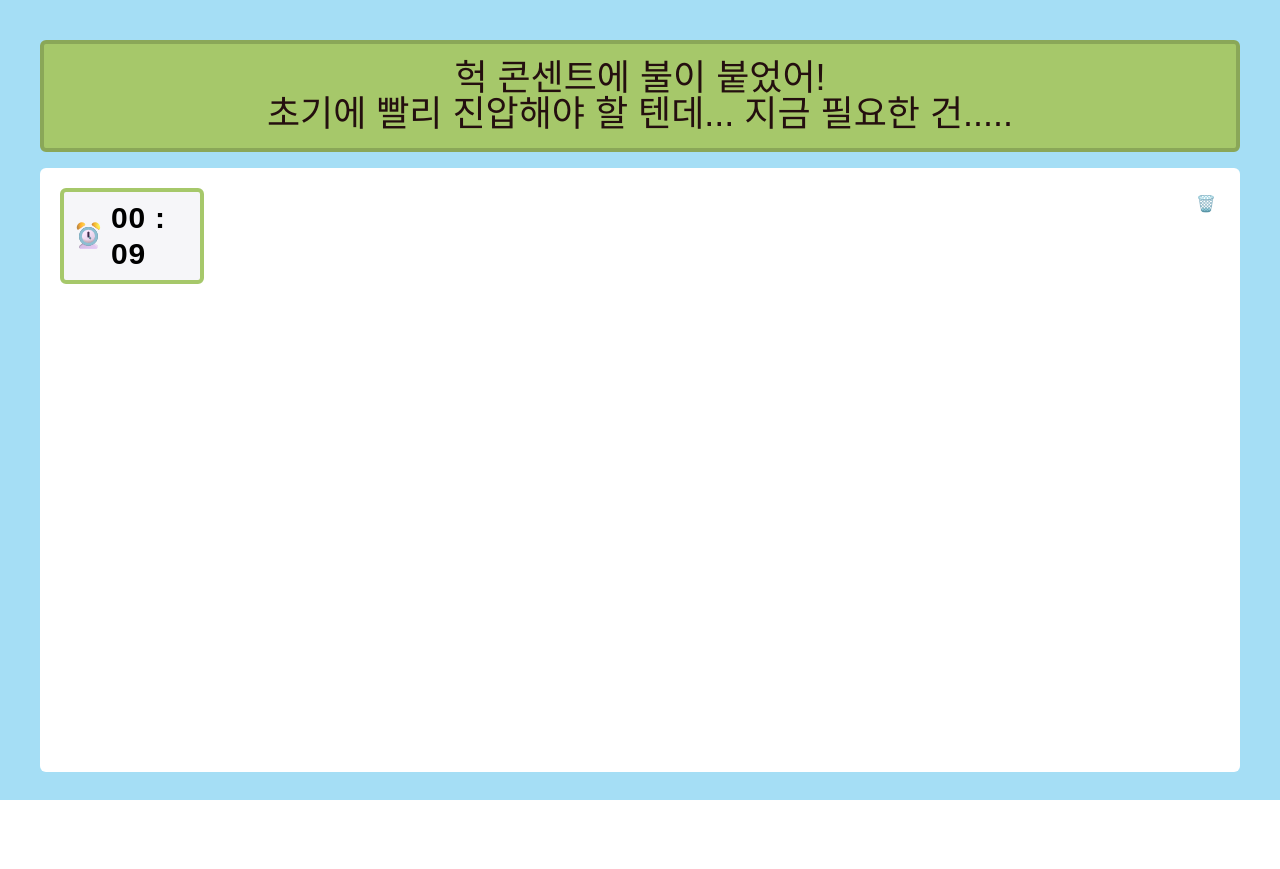
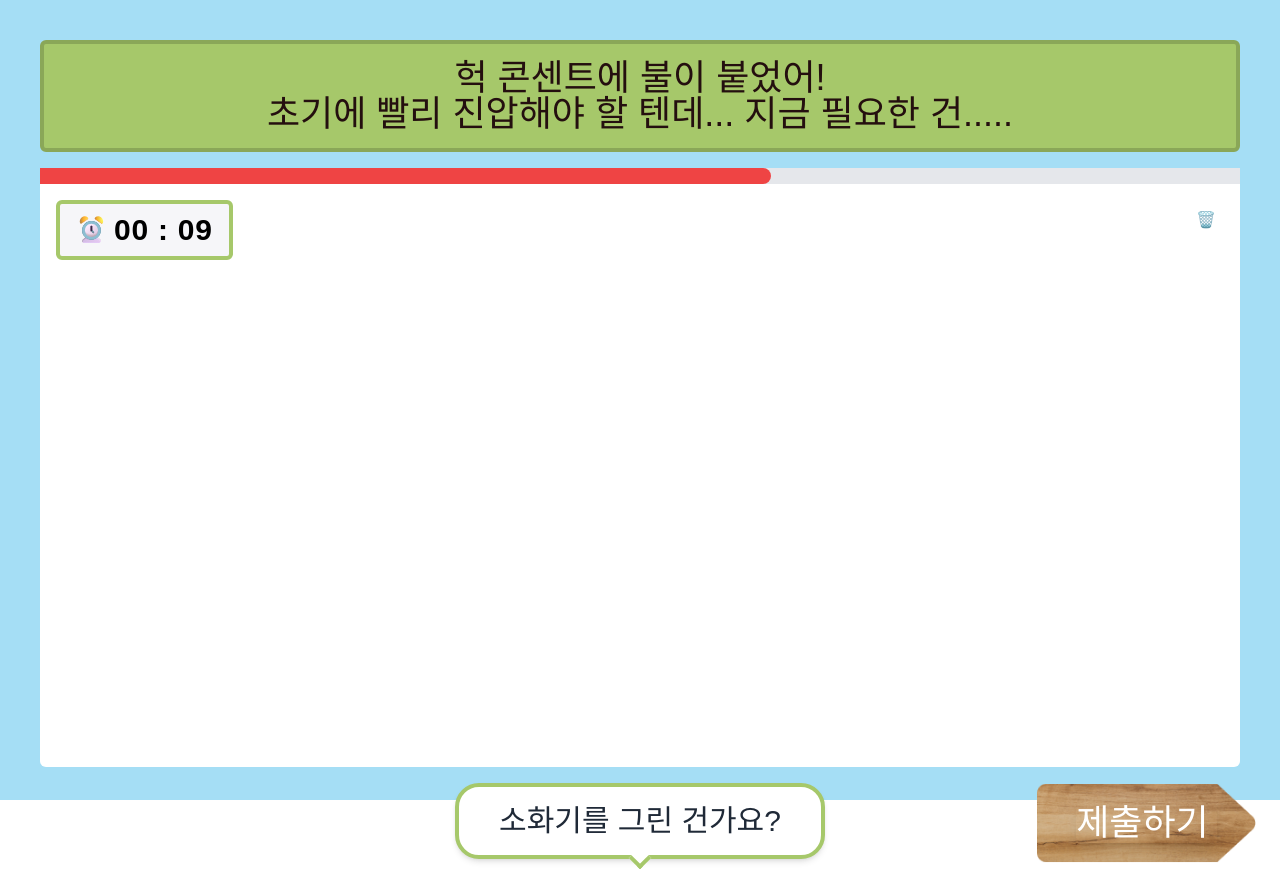
Before and after one commit to mysafedraw/Infra, a Next.js app in the folder frontend/: page /draw/1 in a window 1280 px wide. Before the commit the page ends 800 px from the top, so only its background shows below. Built offline with nearby package versions, Linux system fonts and the light colour scheme; a web font is replaced by a local one.

Commit message:
feat: 레이아웃 정리 및 말풍선 컴포넌트 구현

```diff
--- a/frontend/src/app/draw/[id]/page.tsx
+++ b/frontend/src/app/draw/[id]/page.tsx
@@ -2,22 +2,49 @@
 
 import DrawingBoard from '@/app/draw/components/DrawingBoard'
 import DrawTimer from '@/app/draw/components/DrawTimer'
-import QuestionBoard from '@/app/draw/components/QuestionBoard'
+import Image from 'next/image'
+import ProgressBarTimer from '@/app/draw/components/ProgressBarTimer'
+import QuestionBubble from '../components/QuestionBubble'
 
 export default function Draw() {
-  const question =
+  const scenario =
     '헉 콘센트에 불이 붙었어!\n초기에 빨리 진압해야 할 텐데... 지금 필요한 건.....'
+
+  const question = '소화기를 그린 건가요?'
 
   const handleNext = () => {}
 
   return (
-    <div className="p-10 w-screen h-screen bg-secondary-500 flex flex-col">
-      <QuestionBoard content={question} />
-      <div className="mt-4 flex-1 relative">
+    <div className="h-screen w-full bg-secondary-500 flex flex-col p-10">
+      {/* 시나리오 말풍선 문장 */}
+      <div className="flex py-4 px-2 bg-primary-600 border-4 border-primary-700 w-full rounded-md justify-center">
+        <p className="whitespace-pre-wrap leading-9 text-center text-text text-4xl select-none">
+          {scenario}
+        </p>
+      </div>
+      {/* 그림판 */}
+      <div className="relative mt-4">
         <DrawingBoard />
-        <div className="absolute left-1 top-1">
-          <DrawTimer initialTime={14} handleTimeEnd={handleNext} />
+        <ProgressBarTimer initialTime={14} handleTimeEnd={handleNext} />
+        <DrawTimer initialTime={14} handleTimeEnd={handleNext} />
+      </div>
+      <div className="flex mt-4">
+        <div className="flex justify-center w-full">
+          <QuestionBubble content={question} />
         </div>
+        <button className="absolute right-6 flex items-center justify-center">
+          <Image
+            src="/images/wood-arrow.png"
+            alt="next"
+            width={241}
+            height={88}
+            className="h-20 w-auto"
+            priority
+          />
+          <p className="absolute text-white text-4xl shadow-lg pr-2">
+            제출하기
+          </p>
+        </button>
       </div>
     </div>
   )
--- a/frontend/src/app/draw/components/DrawTimer/index.tsx
+++ b/frontend/src/app/draw/components/DrawTimer/index.tsx
@@ -50,7 +50,7 @@ export default function DrawTimer({
 
   return (
     <div
-      className={`absolute left-4 top-4 rounded-md px-4 py-2 min-w-36 flex justify-center items-center gap-2 border-4 bg-gray-light select-none ${
+      className={`absolute left-4 top-8 rounded-md px-4 py-2 min-w-36 flex justify-center items-center gap-2 border-4 bg-gray-light select-none ${
         time <= 10 && isBlinking
           ? 'border-red-500 text-red-500'
           : 'border-primary-600 '
--- a/frontend/src/app/draw/components/DrawingBoard/index.tsx
+++ b/frontend/src/app/draw/components/DrawingBoard/index.tsx
@@ -27,7 +27,7 @@ export default function DrawingBoard() {
       if (!container) return
 
       const containerWidth = container.clientWidth
-      const containerHeight = container.clientHeight
+      const containerHeight = container.clientHeight - 5
 
       const dpr = window.devicePixelRatio || 1
       setScale(dpr)
@@ -169,11 +169,11 @@ export default function DrawingBoard() {
 
   return (
     <div
-      className="bg-white rounded-md relative"
+      className="bg-white rounded-md relative h-fit"
       style={{ touchAction: 'none' }}
     >
       {/* 전체 지우개(임시 아이콘) */}
-      <div className="absolute right-4 top-4 flex gap-2 z-10">
+      <div className="absolute right-4 top-8 flex gap-2 z-10">
         <button
           onClick={clearCanvas}
           className="p-2 rounded-lg hover:bg-gray-100"
--- a/frontend/src/app/draw/components/QuestionBoard/index.tsx
+++ /dev/null
@@ -1,11 +0,0 @@
-'use client'
-
-export default function QuestionBoard({ content }: { content: string }) {
-  return (
-    <div className="flex py-4 px-2 bg-primary-600 border-4 border-primary-700 w-full rounded-md justify-center">
-      <p className="whitespace-pre-wrap leading-9 text-center text-text text-4xl select-none">
-        {content}
-      </p>
-    </div>
-  )
-}
--- /dev/null
+++ b/frontend/src/app/draw/components/QuestionBubble/index.tsx
@@ -0,0 +1,8 @@
+export default function QuestionBubble({ content }: { content: string }) {
+  return (
+    <div className="relative inline-block py-4 px-10 bg-white border-4 border-primary-600 rounded-3xl shadow-md z-50">
+      <p className="text-3xl text-gray-800">{content}</p>
+      <div className="absolute left-1/2 transform -translate-x-1/2 -z-20 bottom-[-11px] w-4 h-4 bg-white border-l-4 border-b-4 border-primary-600 -rotate-45"></div>
+    </div>
+  )
+}
```
